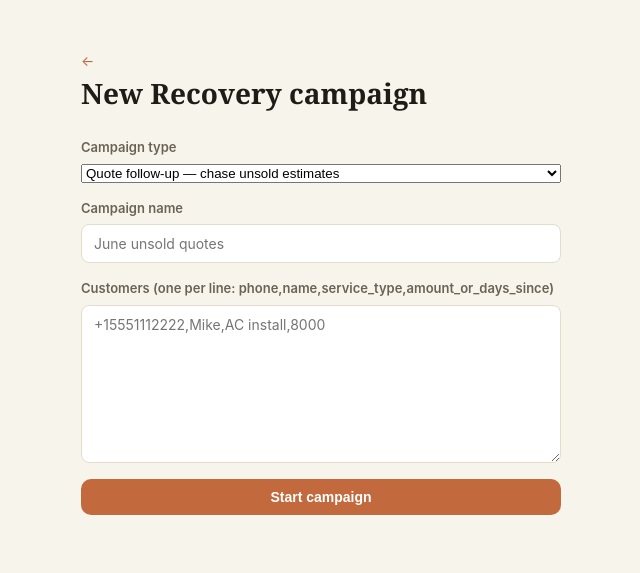
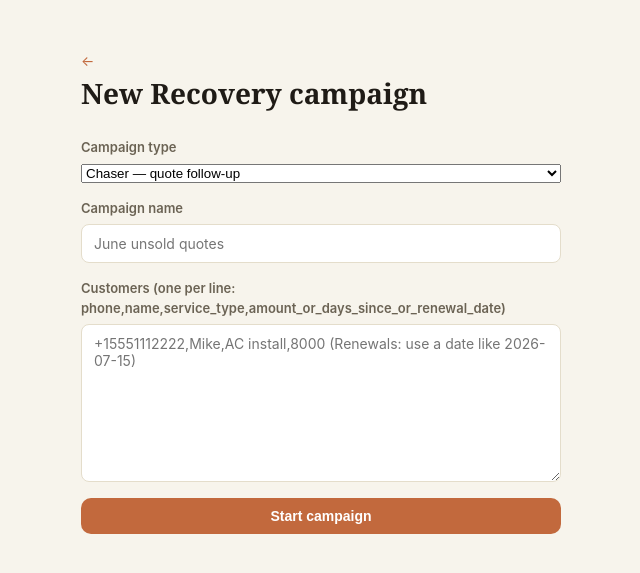
Before and after one commit to nandanreddy077-spec/roster, a FastAPI app: page /clients/1/recovery/new in a window 1280 px wide. Shown: the part 65-638 px from the top of the page, without its empty margins (63-703 px from the left). Run offline with FastAPI, Linux system fonts and the light colour scheme.

Commit message:
Add Renewals face to campaign form with renewal-date validation

```diff
--- a/agent/app.py
+++ b/agent/app.py
@@ -1,13 +1,14 @@
 import json
 import time
 import uuid
+from datetime import datetime
 from pathlib import Path
 
-from fastapi import FastAPI, Form, Request
+from fastapi import FastAPI, Form, HTTPException, Request
 from fastapi.responses import RedirectResponse, Response, StreamingResponse
 from fastapi.staticfiles import StaticFiles
 from fastapi.templating import Jinja2Templates
-from sqlmodel import Session, select
+from sqlmodel import Session, func, select
 
 from channels import get_channel
 from db import engine, init_db
@@ -50,7 +51,15 @@ def root():
 def list_clients(request: Request):
     with Session(engine) as session:
         clients = session.exec(select(Client).order_by(Client.created_at.desc())).all()
-    return templates.TemplateResponse(request, "clients.html", {"clients": clients})
+        count_rows = session.exec(
+            select(RecoveryCampaign.client_id, func.count(RecoveryCampaign.id)).group_by(
+                RecoveryCampaign.client_id
+            )
+        ).all()
+        recovery_counts = {client_id: count for client_id, count in count_rows}
+    return templates.TemplateResponse(
+        request, "clients.html", {"clients": clients, "recovery_counts": recovery_counts}
+    )
 
 
 @app.get("/clients/new")
@@ -91,7 +100,10 @@ def create_client(
 def new_recovery_campaign_form(request: Request, client_id: int):
     with Session(engine) as session:
         client = session.get(Client, client_id)
-    return templates.TemplateResponse(request, "recovery_new.html", {"client": client})
+    preselect_face = request.query_params.get("face", "quote")
+    return templates.TemplateResponse(
+        request, "recovery_new.html", {"client": client, "preselect_face": preselect_face}
+    )
 
 
 @app.post("/clients/{client_id}/recovery/new")
@@ -101,9 +113,12 @@ def create_recovery_campaign(
     name: str = Form(...),
     customers_raw: str = Form(...),
 ):
-    """`customers_raw` is one customer per line: phone,name,service_type,amount_or_days_since"""
+    """`customers_raw` is one customer per line:
+    phone,name,service_type,amount_or_days_since_or_renewal_date
+    (the 4th column's meaning depends on `face`: estimate_amount for quote,
+    days_since for reactivation, renewal_date (YYYY-MM-DD) for membership)."""
     customers = []
-    for line in customers_raw.strip().splitlines():
+    for i, line in enumerate(customers_raw.strip().splitlines(), start=1):
         parts = [p.strip() for p in line.split(",")]
         if len(parts) < 3:
             continue
@@ -111,6 +126,14 @@ def create_recovery_campaign(
         if len(parts) > 3 and parts[3]:
             if face == "quote":
                 entry["estimate_amount"] = parts[3]
+            elif face == "membership":
+                try:
+                    datetime.strptime(parts[3], "%Y-%m-%d")
+                except ValueError:
+                    raise HTTPException(
+                        400, detail=f"Row {i}: '{parts[3]}' is not a valid renewal date (use YYYY-MM-DD)"
+                    )
+                entry["anchor_date"] = parts[3]
             else:
                 entry["days_since"] = parts[3]
         customers.append(entry)
--- a/agent/templates/recovery_new.html
+++ b/agent/templates/recovery_new.html
@@ -6,13 +6,14 @@
 <form method="post" action="/clients/{{ client.id }}/recovery/new" class="form">
   <label>Campaign type
     <select name="face">
-      <option value="quote">Quote follow-up — chase unsold estimates</option>
-      <option value="reactivation">Reactivation — rebook lapsed customers</option>
+      <option value="quote" {{ "selected" if preselect_face == "quote" }}>Chaser — quote follow-up</option>
+      <option value="reactivation" {{ "selected" if preselect_face == "reactivation" }}>Rebooker — reactivate lapsed customers</option>
+      <option value="membership" {{ "selected" if preselect_face == "membership" }}>Renewals — chase membership renewals</option>
     </select>
   </label>
   <label>Campaign name<input name="name" placeholder="June unsold quotes" required></label>
-  <label>Customers (one per line: phone,name,service_type,amount_or_days_since)
-    <textarea name="customers_raw" rows="8" placeholder="+15551112222,Mike,AC install,8000" required></textarea>
+  <label>Customers (one per line: phone,name,service_type,amount_or_days_since_or_renewal_date)
+    <textarea name="customers_raw" rows="8" placeholder="+15551112222,Mike,AC install,8000 (Renewals: use a date like 2026-07-15)" required></textarea>
   </label>
   <button class="btn btn-primary" type="submit">Start campaign</button>
 </form>
```
Also changed, not shown: agent/tests/test_recovery_endpoint.py (+41 -0 lines).
